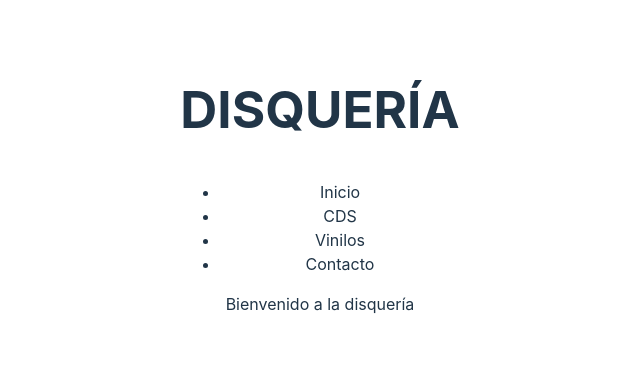
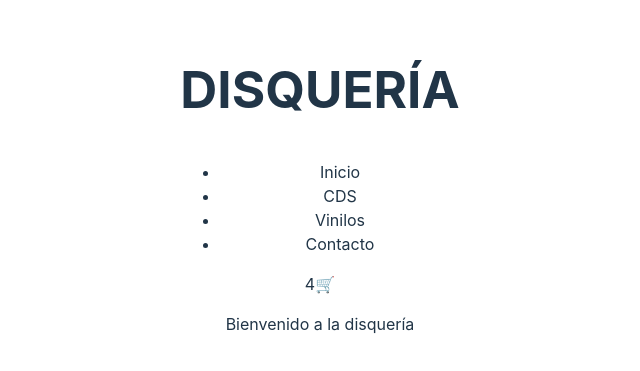
Before and after one commit to juliapresa/React-Julia-Presa, a React (Vite) app in the folder proyecto-julia/: page / in a window 1280 px wide. Shown: the part 215-586 px from the top of the page, without its empty margins (320-960 px from the left). Built offline with nearby package versions, Linux system fonts and the light colour scheme.

Commit message:
agrego cardWidget

```diff
--- /dev/null
+++ b/proyecto-julia/src/components/cartWidget/cartWidget.jsx
@@ -0,0 +1,6 @@
+const CartWidget = () => {
+    return(
+        <div>4🛒</div>
+    )
+}
+export default CartWidget
--- a/proyecto-julia/src/components/home/home.jsx
+++ b/proyecto-julia/src/components/home/home.jsx
@@ -1,9 +1,10 @@
-import ItemListContainer from "./ItemListContainer"
+import ItemListContainer from "../itemListContainer/itemListContainer"
+
 const Home = () => {
     const greeting = 'Bienvenido a la disquería'
     return(
         <div>
-            <ItemListContainer greeting= {greeting}/>
+            <ItemListContainer greeting={greeting}/>
         </div>
     )
 }
--- a/proyecto-julia/src/components/navBar/navBar.jsx
+++ b/proyecto-julia/src/components/navBar/navBar.jsx
@@ -1,8 +1,8 @@
+import CartWidget from "../CartWidget/cartWidget"
 import Titulo from "../titulo/titulo"
 
 function NavBar(){
     return(
-
       <nav>
          <Titulo />
         <ul>
@@ -11,6 +11,7 @@ function NavBar(){
           <li>Vinilos</li>
           <li>Contacto</li>
         </ul>
+        <CartWidget/>
       </nav>
     )
   }
```
Also changed, not shown: proyecto-julia/src/components/itemListContainer/ItemListContainer.jsx (renamed from proyecto-julia/src/components/home/ItemListContainer.jsx), proyecto-julia/src/components/navBar/navBar.css (added).
